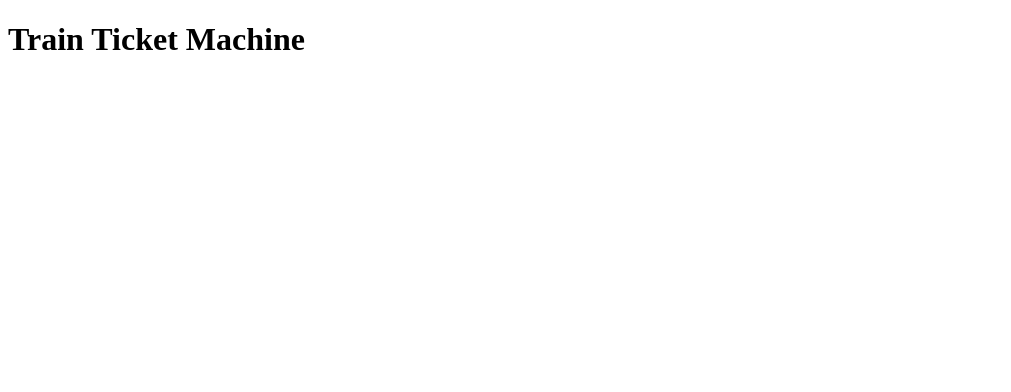
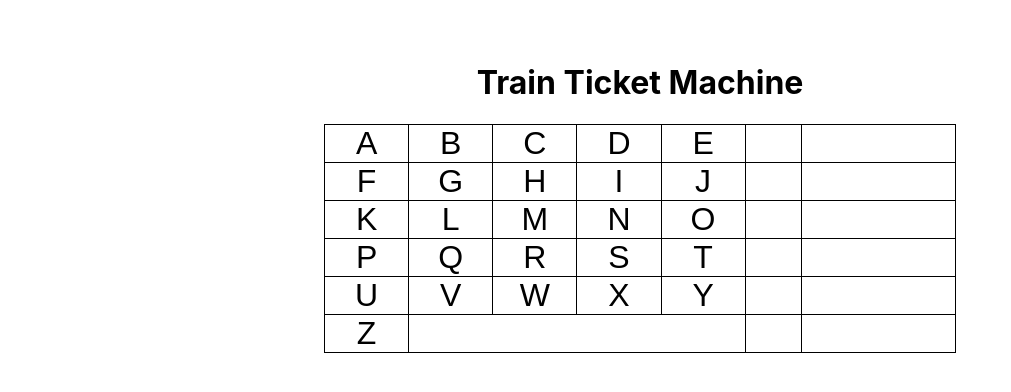
Before and after one commit to stasyaner/ticket-machine, a Next.js app: page / in a window 1280 px wide. Shown: the top 392 px of the page, without its empty margins (0-1011 px from the left). Built offline with nearby package versions, Linux system fonts and the light colour scheme.

Commit message:
initial letpad page

```diff
--- /dev/null
+++ b/pages/_app.tsx
@@ -0,0 +1,4 @@
+import "../styles/global.scss";
+import App from "next/app";
+
+export default App;
--- a/pages/index.tsx
+++ b/pages/index.tsx
@@ -1,8 +1,47 @@
 import Head from "next/head";
+import {
+    useEffect,
+    useState,
+} from "react";
 
 const Home: React.FC = () => {
+    const [letpad, setLetpad] = useState<JSX.Element[]>();
+
+    // load letterpad
+    useEffect(() => {
+        const a = [];
+        for (let i = 97; i <= 122; i++) {
+            a.push(String.fromCharCode(i));
+        }
+        const tbody: JSX.Element[] = [];
+        // a-x letters into rowss by 5
+        for (let i = 0; i < 25 / 5; i++) {
+            tbody.push((
+                <tr key={`letpad-row-${i}`}>
+                    {a.slice(i * 5, i * 5 + 5).map(l => (
+                        <td key={l}>
+                            <button>{l}</button>
+                        </td>
+                    ))}
+                    <td />
+                    <td />
+                </tr>
+            ));
+        }
+        // letter z
+        tbody.push((
+            <tr key="letpad-row-6">
+                <td><button>{a[25]}</button></td>
+                <td colSpan={4}><button>&nbsp;</button></td>
+                <td />
+                <td />
+            </tr>
+        ));
+        setLetpad(tbody);
+    }, []);
+
     return (
-        <div>
+        <div className="container">
             <Head>
                 <title>Train Ticket Machine</title>
                 <link rel="icon" href="/favicon.ico" />
@@ -10,6 +49,20 @@
 
             <main>
                 <h1>Train Ticket Machine</h1>
+                <table className="pad-container mx-auto">
+                    <colgroup>
+                        <col className="col-letter" />
+                        <col className="col-letter" />
+                        <col className="col-letter" />
+                        <col className="col-letter" />
+                        <col className="col-letter" />
+                        <col id="col-spacer" />
+                        <col id="col-stations" />
+                    </colgroup>
+                    <tbody>
+                        {letpad}
+                    </tbody>
+                </table>
             </main>
         </div>
     );
--- /dev/null
+++ b/styles/global.scss
@@ -0,0 +1,53 @@
+body {
+    font-family: -apple-system, BlinkMacSystemFont, "Segoe UI", Roboto, "Helvetica Neue",
+                 Arial, sans-serif, "Apple Color Emoji", "Segoe UI Emoji", "Segoe UI Symbol";
+}
+
+.container {
+    width: 100%;
+    margin-top: 5%;
+    text-align: center;
+}
+
+.pad-container {
+    max-width: 100%;
+    min-width: 50%;
+    height: 100%;
+    margin: auto;
+    border-collapse: collapse;
+
+    td {
+        border: 1px solid black;
+        text-align: center;
+        padding: 0;
+        margin: 0;
+
+        button {
+            font-size: 2rem;
+            text-transform: uppercase;
+            width: 100%;
+            height: 100%;
+            display: block;
+            border: 0;
+            background: none;
+            cursor: pointer;
+            padding: 0;
+            margin: 0;
+            outline-color: bisque;
+            outline-offset: -2px;
+        }
+    }
+
+    .col-letter {
+        width: 12%;
+        height: 12%;
+    }
+
+    #col-spacer {
+        width: 8%;
+    }
+
+    #col-stations {
+        width: 22%;
+    }
+}
```
